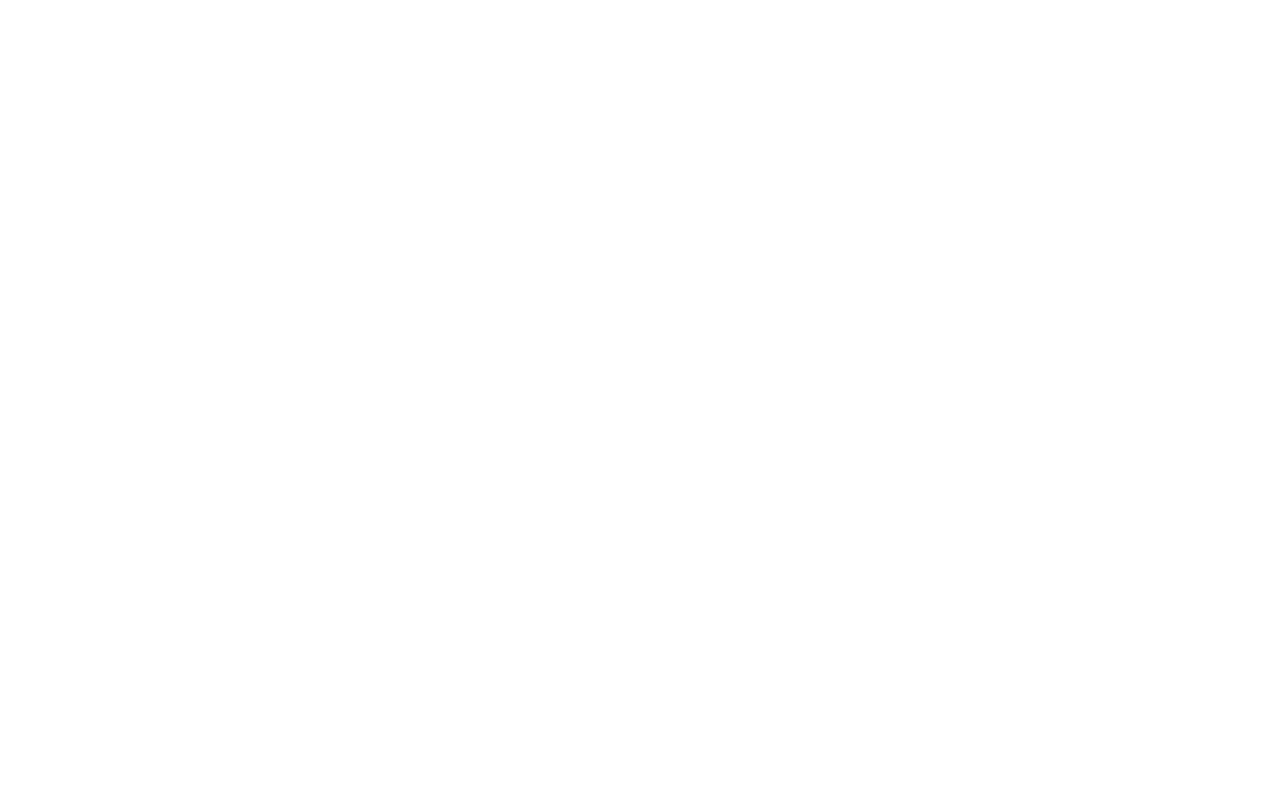
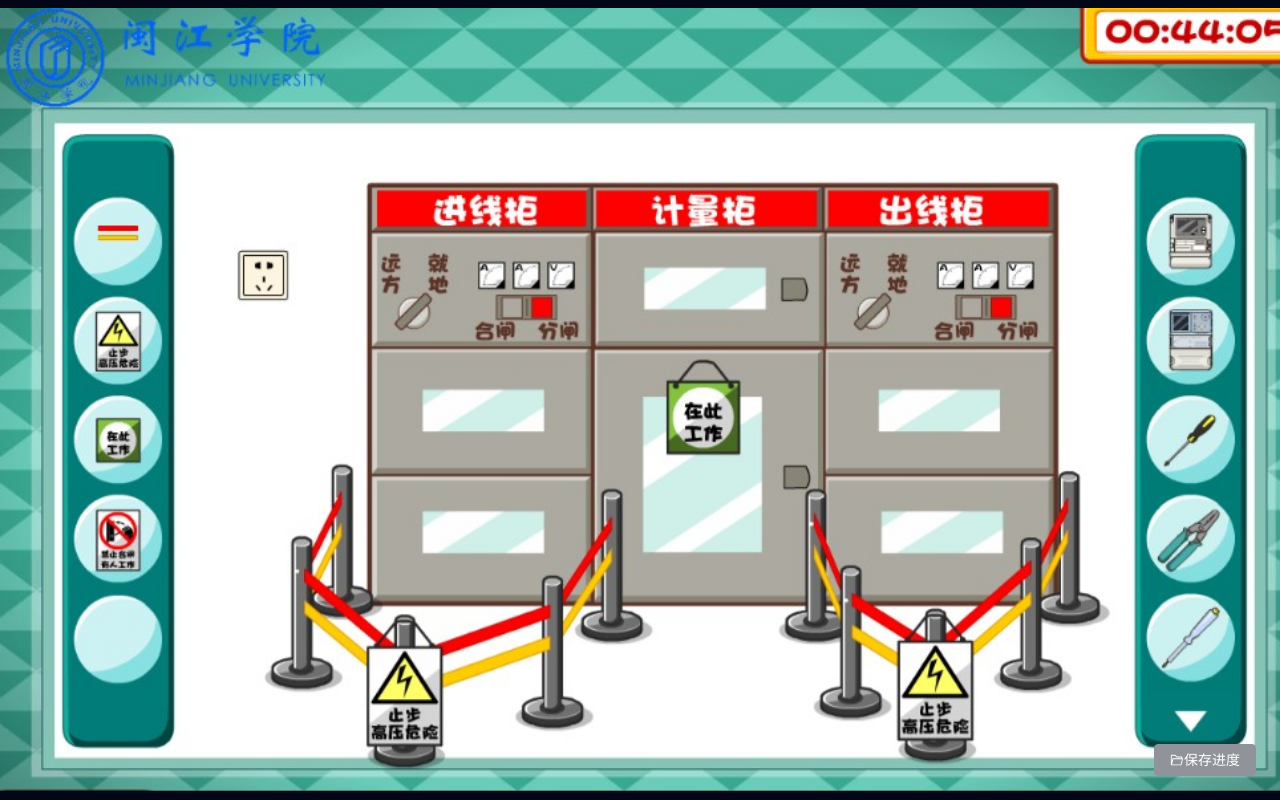
Before and after one commit to zhanzhan702/virtual-experiment, a Vue app in the folder frontend/: page /HCabinetLocal in a window 1280 px wide. Before the commit this address had no page. Built offline with nearby package versions, Linux system fonts and the light colour scheme.

Commit message:
重构: 规范化图片命名, 新增 HCabinetLocalView 柜体局部操作页, 全景图→局部图两级导航

```diff
--- a/frontend/src/router/index.js
+++ b/frontend/src/router/index.js
@@ -13,6 +13,7 @@
   { path: '/HWT', component: () => import('@/views/HighVoltage/HWorkTicketView.vue') },
   { path: '/HTS', component: () => import('@/views/HighVoltage/HToolSelectionView.vue') },
   { path: '/HScene', component: () => import('@/views/HighVoltage/HSceneOverviewView.vue') },
+  { path: '/HCabinetLocal', component: () => import('@/views/HighVoltage/HCabinetLocalView.vue') },
   { path: '/LWT', component: () => import('@/views/LowVoltage/LWorkTicketView.vue') },
 ]
 
--- /dev/null
+++ b/frontend/src/views/HighVoltage/HCabinetLocalView.vue
@@ -0,0 +1,69 @@
+<!-- 柜体局部操作：进线柜+计量柜+出线柜一体化操作界面 -->
+<template>
+  <div class="cabinet-local-page">
+    <SceneFrame :src="localBg" alt="柜体局部操作" aspect-ratio="16 / 9">
+      <!-- TODO: 热区/操作控件待后续需求实现 -->
+    </SceneFrame>
+
+    <!-- 右下角保存进度 -->
+    <div class="save-bar-fixed">
+      <el-button type="info" size="default" @click="saveProgress" :loading="saving">
+        <el-icon><FolderOpened /></el-icon> 保存进度
+      </el-button>
+    </div>
+  </div>
+</template>
+
+<script setup>
+import { ref } from 'vue'
+import { useRoute } from 'vue-router'
+import { ElMessage } from 'element-plus'
+import { FolderOpened } from '@element-plus/icons-vue'
+import SceneFrame from '@/components/HighVoltage/SceneFrame.vue'
+import { saveDraft } from '@/api/experiment'
+import { formatLocalTime } from '@/utils/time'
+import localBg from '@/assets/images/CabinetLocalOperation.png'
+
+const route = useRoute()
+const experimentId = ref(route.query.experimentId || '')
+const stepId = ref(route.query.stepId || '')
+const startedAt = ref(formatLocalTime(new Date()))
+const saving = ref(false)
+
+const saveProgress = async () => {
+  saving.value = true
+  try {
+    await saveDraft({
+      experimentId: experimentId.value,
+      stepId: stepId.value,
+      status: 0,
+      durationSeconds: 0,
+      resultData: null,
+      startedAt: startedAt.value
+    })
+    ElMessage.success('进度已保存')
+  } catch (err) {
+    ElMessage.error('保存失败：' + (err.response?.data?.message || err.message))
+  } finally {
+    saving.value = false
+  }
+}
+</script>
+
+<style scoped>
+.cabinet-local-page {
+  width: 100vw;
+  height: 100vh;
+  display: flex;
+  align-items: center;
+  justify-content: center;
+  background: #020617;
+}
+
+.save-bar-fixed {
+  position: fixed;
+  bottom: 24px;
+  right: 24px;
+  z-index: 100;
+}
+</style>
--- a/frontend/src/views/HighVoltage/HSceneOverviewView.vue
+++ b/frontend/src/views/HighVoltage/HSceneOverviewView.vue
@@ -15,15 +15,18 @@
 </template>
 
 <script setup>
-import { useRouter } from 'vue-router'
+import { useRoute, useRouter } from 'vue-router'
 import SceneFrame from '@/components/HighVoltage/SceneFrame.vue'
-import sceneBg from '@/assets/images/scene-distribution-room.png'
+import sceneBg from '@/assets/images/DistributionRoomPanorama.png'
 
+const route = useRoute()
 const router = useRouter()
 
 function enterCabinet() {
-  // TODO: 根据后续需求决定跳转目标
-  router.push('/experiment')
+  router.push({
+    path: '/HCabinetLocal',
+    query: { experimentId: route.query.experimentId || '' }
+  })
 }
 </script>
 
```
Also changed, not shown: frontend/src/assets/images/CabinetLocalOperation.png (renamed from frontend/src/assets/images/scene-cabinet-local.png), frontend/src/assets/images/DistributionRoomPanorama.png (renamed from frontend/src/assets/images/scene-distribution-room.png).
